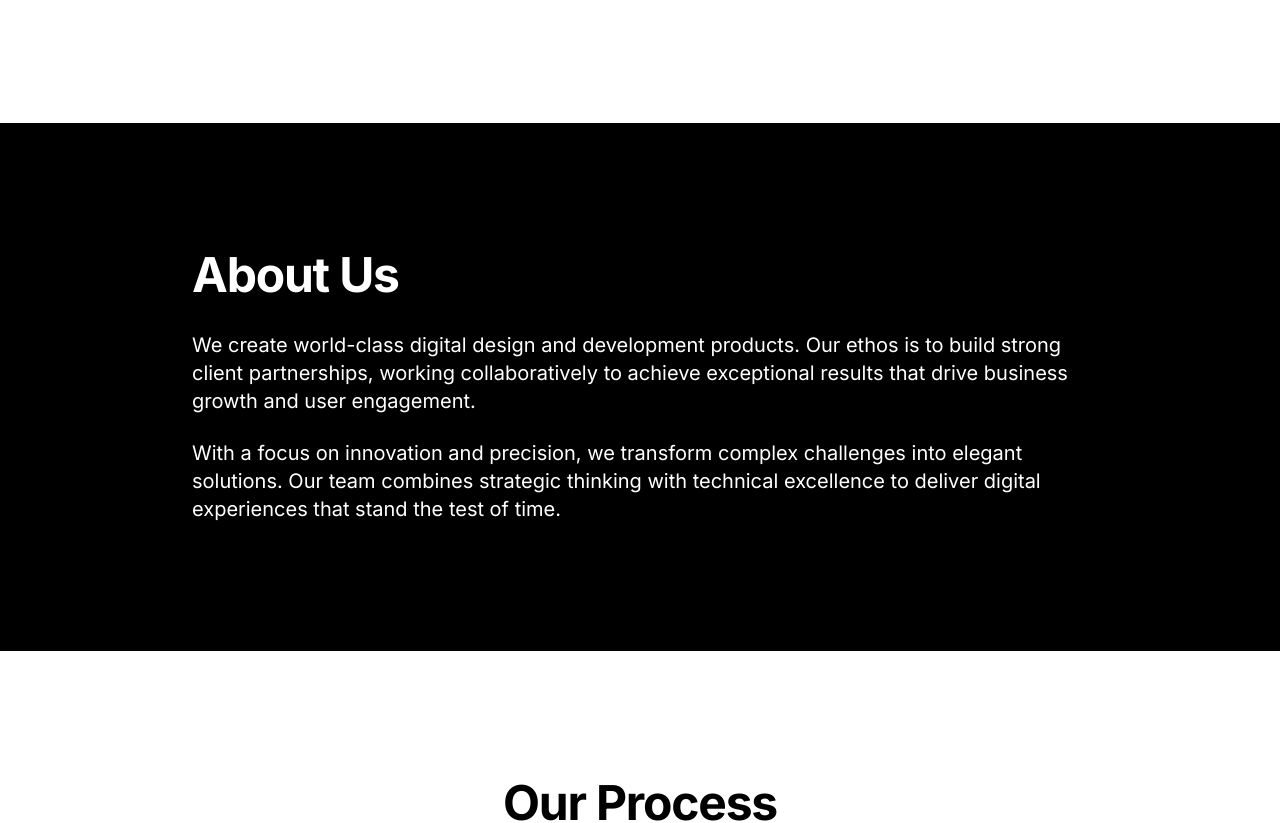
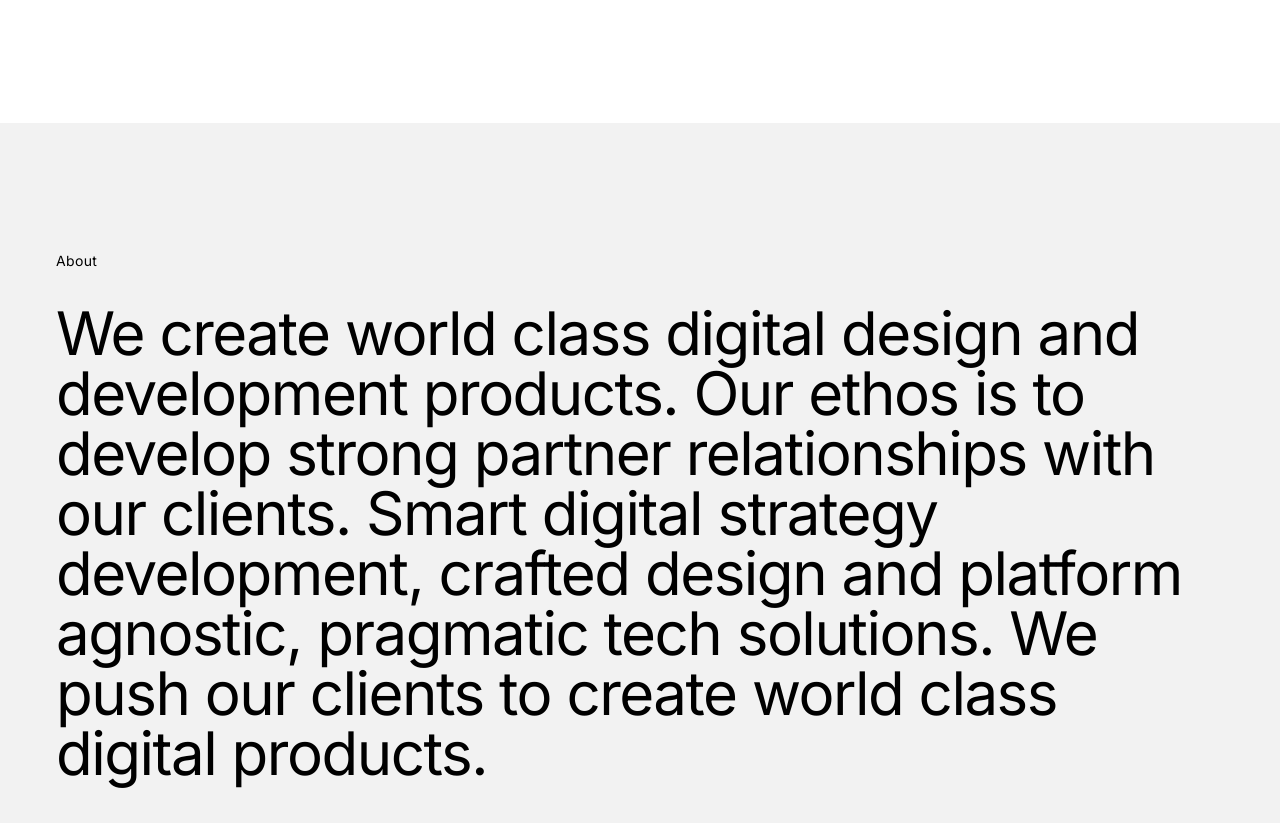
Before and after one commit to ManojMeghwanshi/ready2stack-mono-minimal, a React (Vite) app: page / in a window 1280 px wide. Shown: the part 2180-3003 px from the top of the page. Built offline with nearby package versions, Linux system fonts and the light colour scheme; the HTML template or start-up script is replaced by a standard one.

Commit message:
Refactor: Adjust About Us section

```diff
--- a/src/components/AboutIntro.tsx
+++ b/src/components/AboutIntro.tsx
@@ -1,21 +1,13 @@
 const AboutIntro = () => {
   return (
-    <section className="container mx-auto px-6 py-24 md:py-32 bg-foreground text-background">
-      <div className="max-w-4xl mx-auto">
-        <h2 className="text-4xl md:text-5xl font-bold mb-8 tracking-tight">
-          About Us
+    <section className="bg-muted px-6 py-24 md:py-32">
+      <div className="container mx-auto max-w-7xl">
+        <h2 className="text-sm font-normal mb-8 tracking-wide">
+          About
         </h2>
-        <div className="space-y-6 text-lg md:text-xl leading-relaxed">
-          <p>
-            We create world-class digital design and development products. Our ethos is to build strong client partnerships,
-            working collaboratively to achieve exceptional results that drive business growth and user engagement.
-          </p>
-          <p>
-            With a focus on innovation and precision, we transform complex challenges into elegant solutions.
-            Our team combines strategic thinking with technical excellence to deliver digital experiences
-            that stand the test of time.
-          </p>
-        </div>
+        <p className="text-4xl md:text-6xl font-normal leading-tight tracking-tight">
+          We create world class digital design and development products. Our ethos is to develop strong partner relationships with our clients. Smart digital strategy development, crafted design and platform agnostic, pragmatic tech solutions. We push our clients to create world class digital products.
+        </p>
       </div>
     </section>
   );
```
